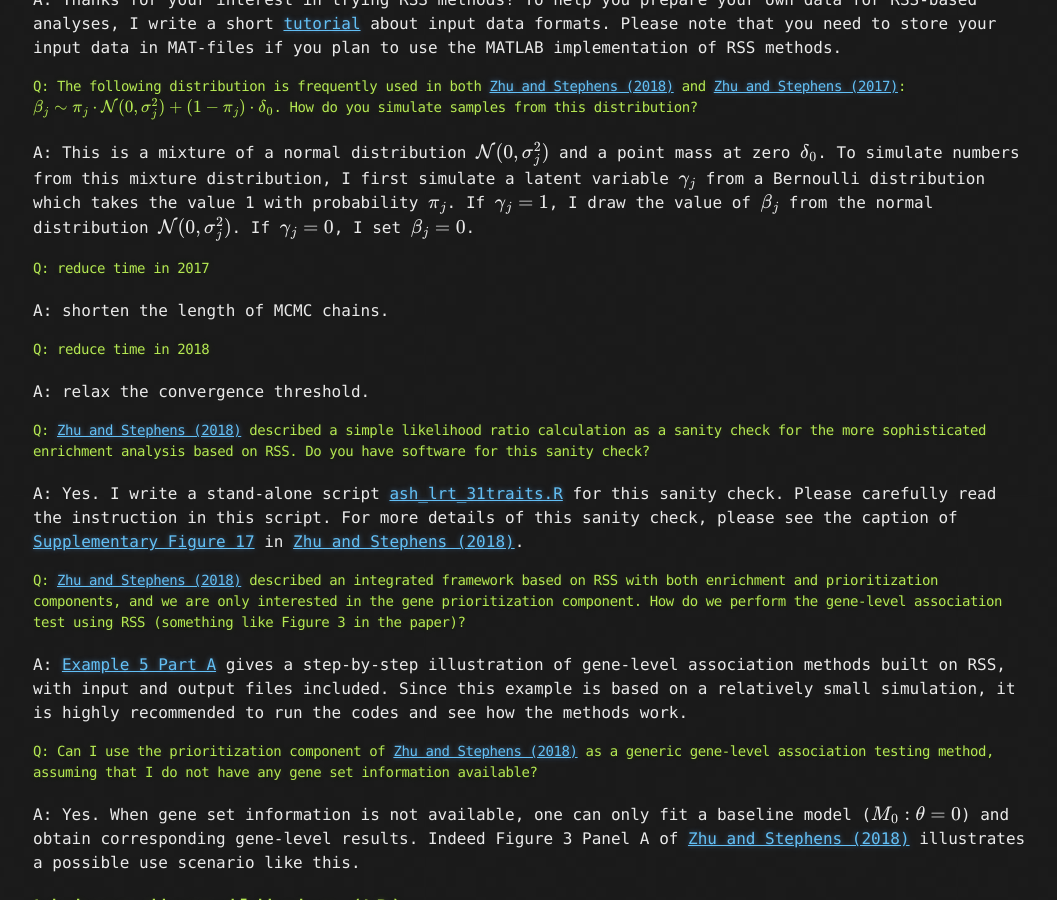
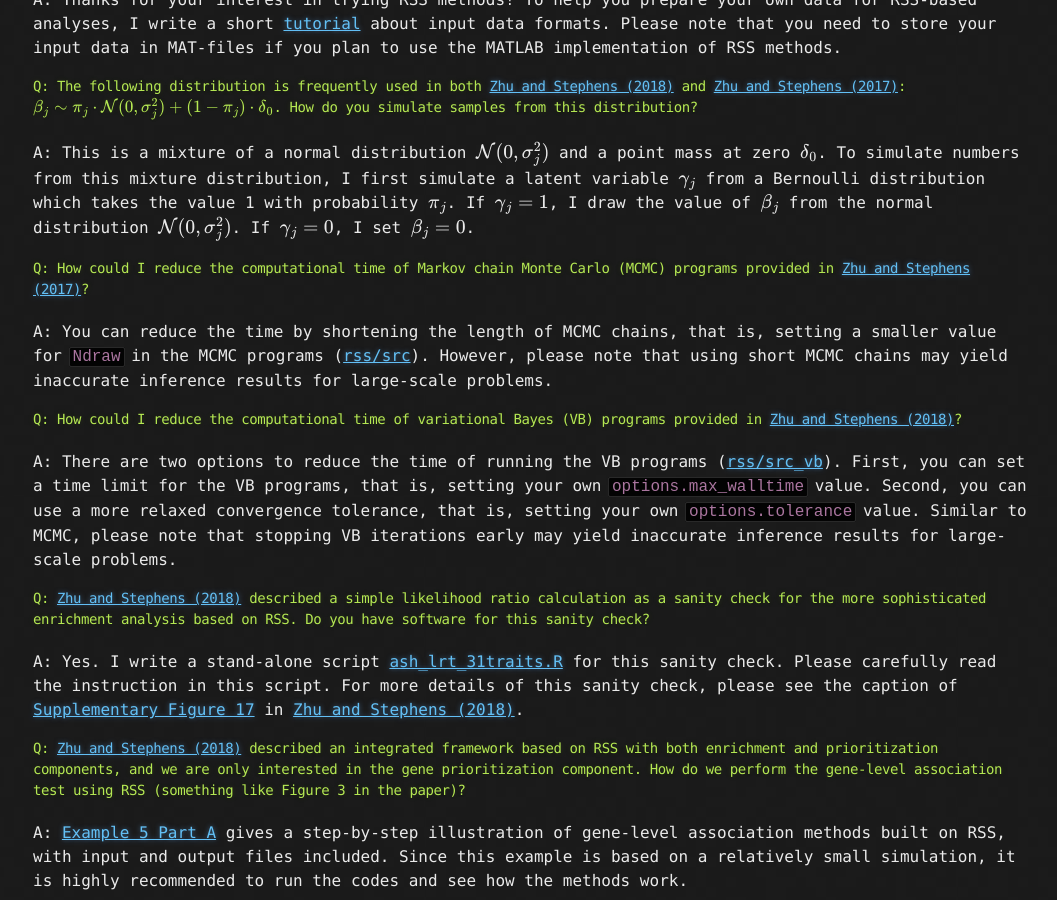
Before and after one commit to stephenslab/rss, a Jekyll site: the page built from docs/FAQ.md, in a window 1280 px wide and 900 px high, scrolled down 568 px. Shown: the whole window, without its empty margins (107-1164 px from the left). Built offline with Jekyll 4.4.1, drawn with Linux system fonts in a browser that asks for light colours; formulas are drawn with MathJax 3.

Commit message:
update faq

```diff
--- a/docs/FAQ.md
+++ b/docs/FAQ.md
@@ -16,6 +16,8 @@ layout: default
 [zenodo-height2014]: https://doi.org/10.5281/zenodo.1443565
 [zenodo-geneset]: https://zenodo.org/badge/latestdoi/55633948
 [xiangzhu/rss-gsea]: https://github.com/xiangzhu/rss-gsea/tree/master/data
+[rss/src]: https://github.com/stephenslab/rss/tree/master/src
+[rss/src_vb]: https://github.com/stephenslab/rss/tree/master/src_vb
 
 ## General information
 
@@ -47,13 +49,23 @@ If $$\gamma_j=1$$, I draw the value of $$\beta_j$$ from
 the normal distribution $${\cal N}(0,\sigma_j^2)$$.
 If $$\gamma_j=0$$, I set $$\beta_j=0$$.
 
-#### Q: reduce time in 2017
+#### Q: How could I reduce the computational time of Markov chain Monte Carlo (MCMC) programs provided in [Zhu and Stephens (2017)][]?
 
-A: shorten the length of MCMC chains.
+A: You can reduce the time by shortening the length of MCMC chains, that is,
+setting a smaller value for `Ndraw` in the MCMC programs ([rss/src][]).
+However, please note that using short MCMC chains may yield
+inaccurate inference results for large-scale problems.
 
-#### Q: reduce time in 2018
+#### Q: How could I reduce the computational time of variational Bayes (VB) programs provided in [Zhu and Stephens (2018)][]?
 
-A: relax the convergence threshold.
+A: There are two options to reduce the time
+of running the VB programs ([rss/src_vb][]).
+First, you can set a time limit for the VB programs,
+that is, setting your own `options.max_walltime` value.
+Second, you can use a more relaxed convergence tolerance,
+that is, setting your own `options.tolerance` value.
+Similar to MCMC, please note that stopping VB iterations early
+may yield inaccurate inference results for large-scale problems.
 
 #### Q: [Zhu and Stephens (2018)][] described a simple likelihood ratio calculation as a sanity check for the more sophisticated enrichment analysis based on RSS. Do you have software for this sanity check?
 
```
